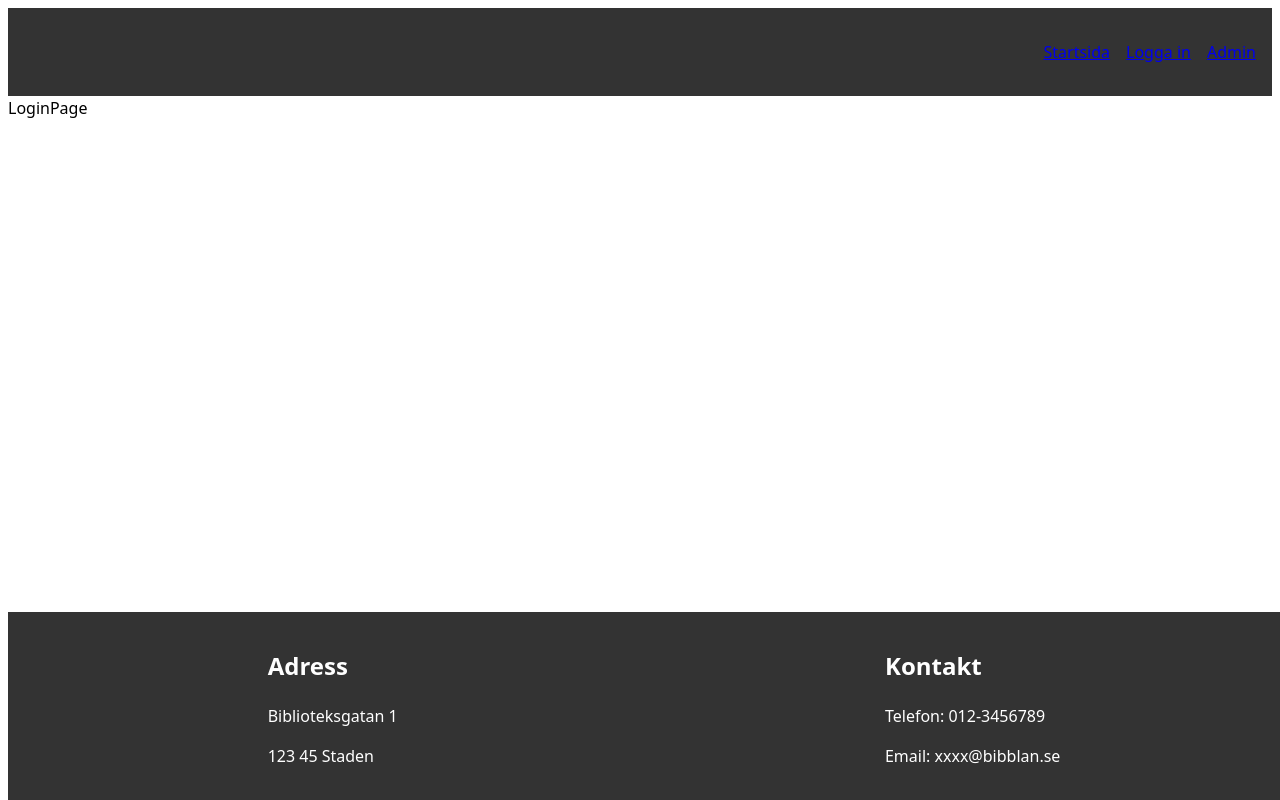
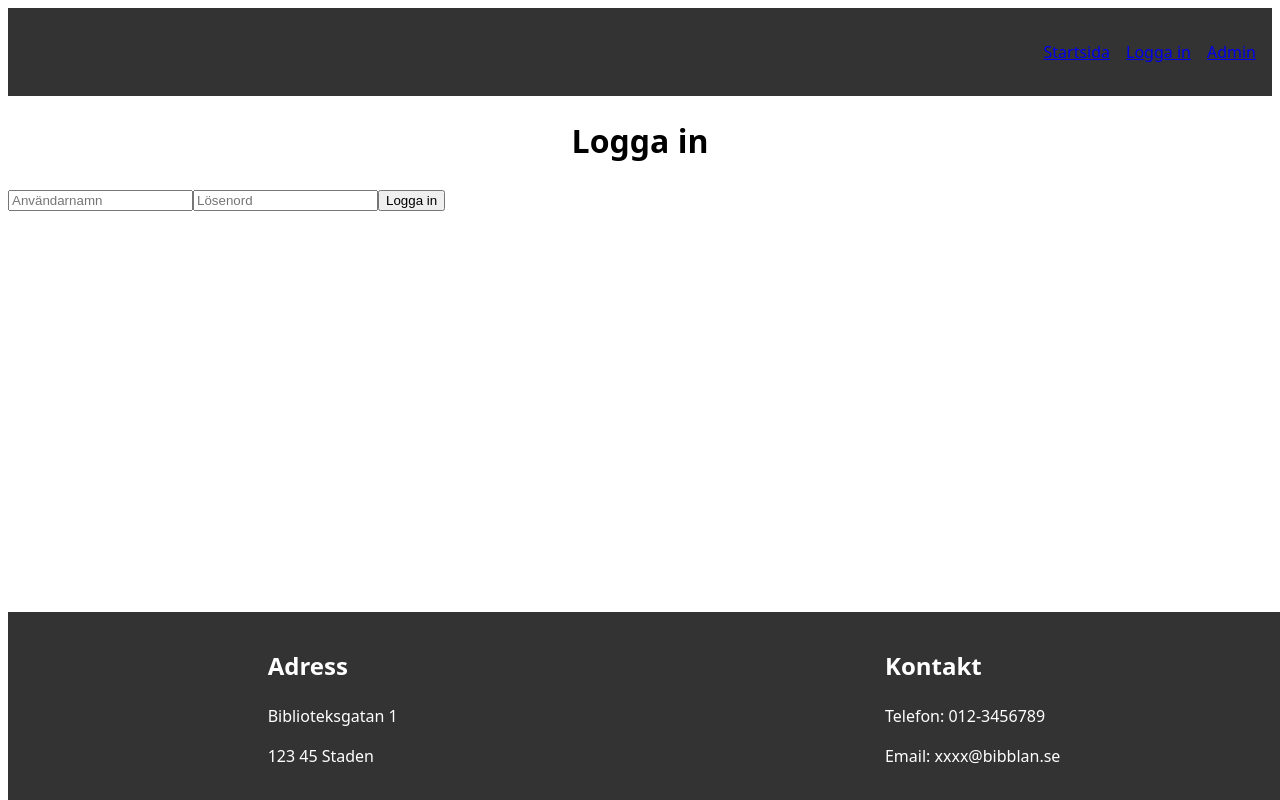
Before and after one commit to nathalievaster/library-frontend, a React (Vite) app: page /login in a window 1280 px wide. Built offline with nearby package versions, Linux system fonts and the light colour scheme.

Commit message:
grundläggande inloggning

```diff
--- a/src/index.css
+++ b/src/index.css
@@ -3,3 +3,7 @@
   line-height: 1.5;
   font-weight: 400;
 }
+
+h1 {
+  text-align: center;
+}
--- /dev/null
+++ b/src/pages/Login.module.css
@@ -0,0 +1,24 @@
+form {
+    display: flex;
+    flex-direction: column;
+    align-items: center;
+    gap: 1em;
+}
+
+input {
+    padding: 1em;
+    min-width: 250px;
+    border-radius: 20px;
+    border: 1px solid #ccc;
+}
+
+button {
+    padding: 1em 2em;
+    border-radius: 20px;
+    border: none;
+    background-color: #007BFF;
+    color: white;
+    cursor: pointer;
+    font-size: 1em;
+    font-weight: bold;
+}
--- a/src/pages/LoginPage.tsx
+++ b/src/pages/LoginPage.tsx
@@ -1,7 +1,47 @@
+import { useState } from "react"
+import { useNavigate } from "react-router-dom"
+import styles from "./Login.module.css"
+
 const LoginPage = () => {
-  return (
-    <div>LoginPage</div>
-  )
-}
+
+  // State för att hålla reda på användarnamn och lösenord
+  const [username, setUsername] = useState("")
+  const [password, setPassword] = useState("")
+  const navigate = useNavigate()
+
+  const handleLogin = async (e: React.FormEvent) => {
+    e.preventDefault()
+
+    const res = await fetch("http://localhost:5000/api/auth/login", {
+      method: "POST",
+      headers: {
+        "Content-Type": "application/json"
+      },
+      body: JSON.stringify({ username, password })
+    })
+
+    const data = await res.json()
+
+    if (res.ok) {
+      // Spara token i localStorage
+      localStorage.setItem("token", data.token)
+      // Navigera till startsidan
+      navigate("/")
+    } else {
+      alert("Inloggning misslyckades: " + data.message)
+    }
+
+  }
+    return (
+      <>
+        <h1>Logga in</h1>
+        <form onSubmit={handleLogin}>
+          <input type="text" placeholder="Användarnamn" value={username} onChange={e => setUsername(e.target.value)} required />
+          <input type="password" placeholder="Lösenord" value={password} onChange={e => setPassword(e.target.value)} required />
+          <button type="submit">Logga in</button>
+        </form>
+      </>
+    )
+  }
 
 export default LoginPage
```
